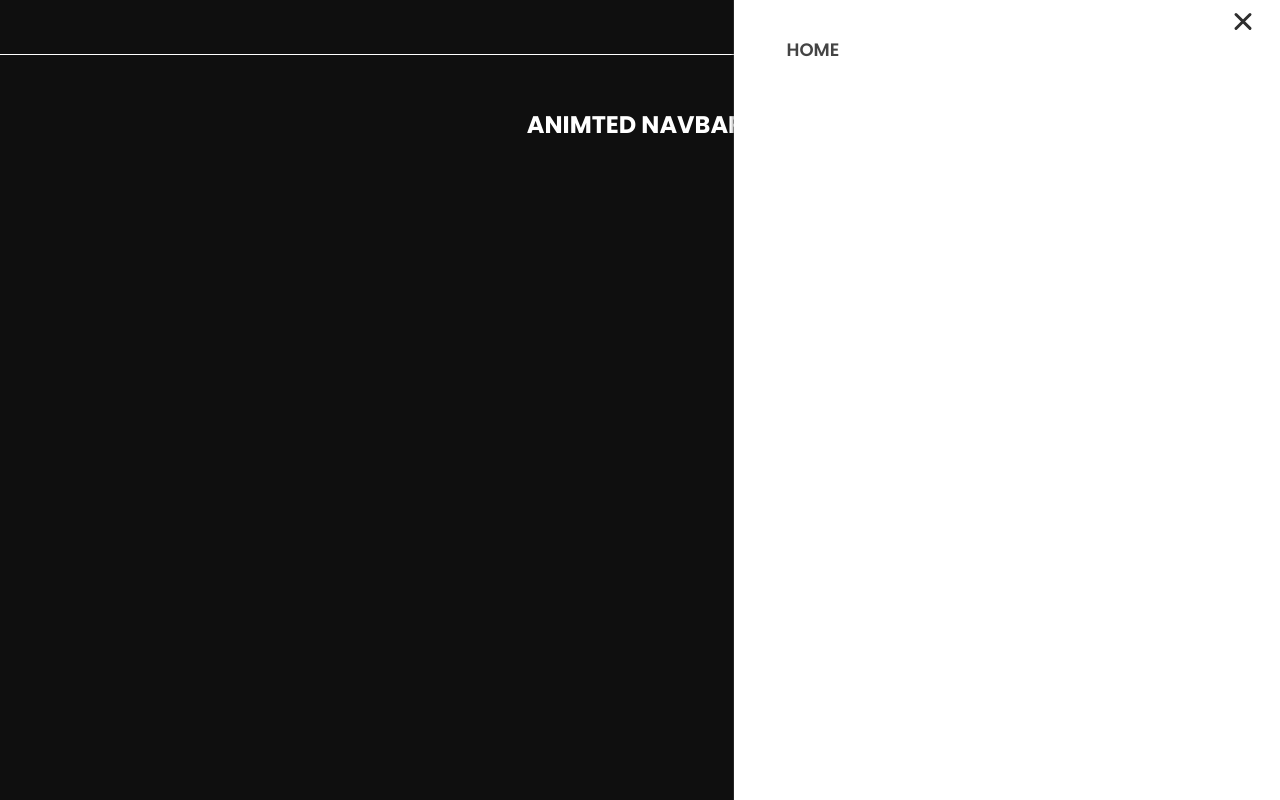
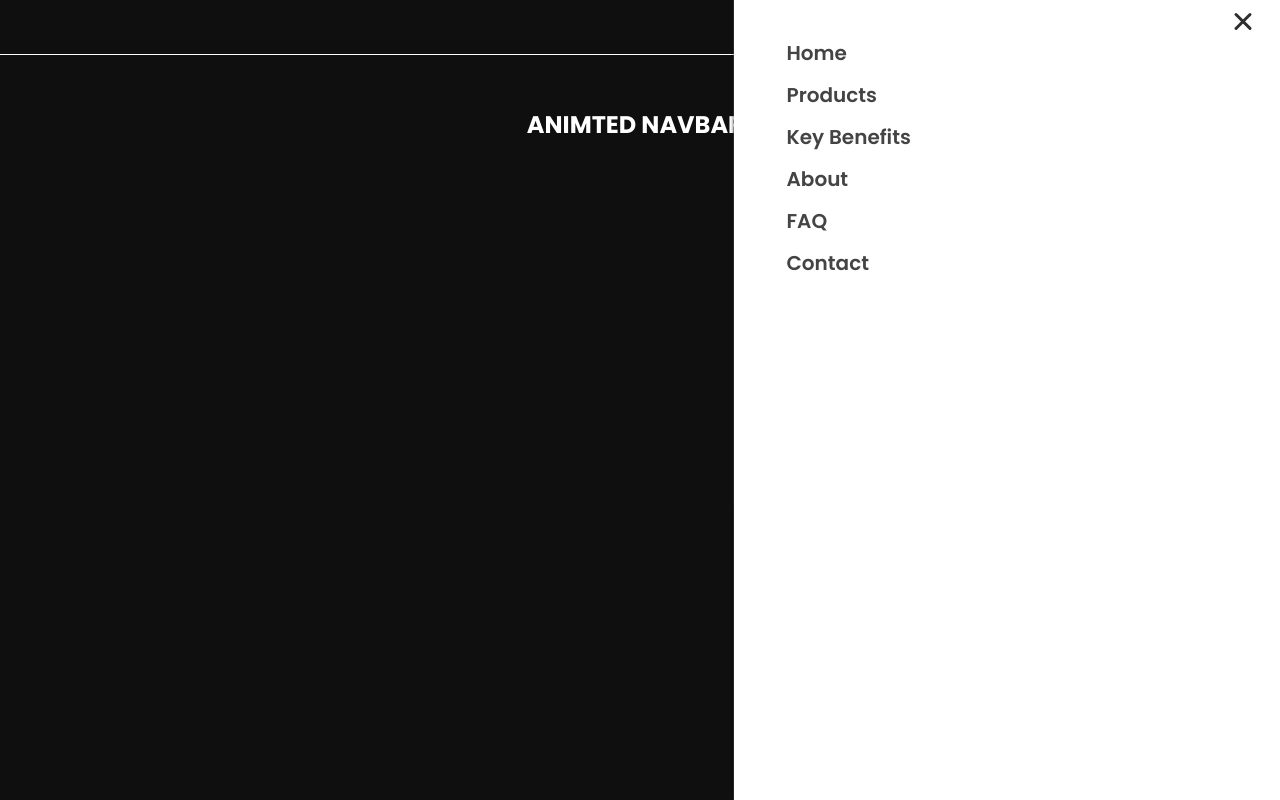
Before and after one commit to jxhnkndl/react-hamburger-menu, a React (Create React App) app: page / in a window 1280 px wide. Both pictures are taken after a click on the element 1244 px from the left and 27 px from the top of the page. Built offline with nearby package versions, Linux system fonts and the light colour scheme.

Commit message:
add links to the nav menu and configure animation properties for each link

```diff
--- a/src/components/NavMenu/index.js
+++ b/src/components/NavMenu/index.js
@@ -21,7 +21,7 @@ const NavList = styled.ul`
 const NavLink = styled(motion.li)`
   font-weight: 600;
   color: #444;
-  height: 35px;
+  height: 42px;
   display: flex;
   align-items: center;
   cursor: pointer;
@@ -29,7 +29,7 @@ const NavLink = styled(motion.li)`
   a {
     text-decoration: none;
     color: #444;
-    font-size: 18px;
+    font-size: 20px;
     transition: all 200ms ease-in-out;
   }
 
@@ -45,7 +45,7 @@ const NavLink = styled(motion.li)`
 // the menu container is open or closed
 const navLinkVariants = {
   show: {
-    transform: 'translateX(0)',
+    transform: 'translateX(0em)',
     opacity: 1,
   },
   hide: {
@@ -59,7 +59,11 @@ const NavMenu = ({ isOpen }) => {
     <NavMenuContainer>
       <NavList>
         {/* the animate prop uses the show/hide variants to control
-            the link's animation behavior based on isOpen state */}
+            the link's animation behavior based on isOpen state.
+            the end goal is to have each link animate in or out
+            sequentially when the nav menu opens or closes */}
+
+        {/* LINK 1: Home */}
         <NavLink
           inital={false}
           animate={isOpen ? 'show' : 'hide'}
@@ -76,8 +80,109 @@ const NavMenu = ({ isOpen }) => {
             },
           }}
         >
-          <a href="http://localhost:3000/">HOME</a>
+          <a href="http://localhost:3000/">Home</a>
         </NavLink>
+
+        {/* LINK 2: Products */}
+        <NavLink
+          inital={false}
+          animate={isOpen ? 'show' : 'hide'}
+          variants={{
+            // control link animation when menu opens
+            show: {
+              ...navLinkVariants.show,
+              transition: { delay: 0.4, duration: 0.2 },
+            },
+            // control link animation when menu closes
+            hide: {
+              ...navLinkVariants.hide,
+              transition: { delay: 0.1, duration: 0.05 }
+            },
+          }}
+        >
+          <a href="http://localhost:3000/">Products</a>
+        </NavLink>
+
+        {/* LINK 3: Key Benefits */}
+        <NavLink
+          inital={false}
+          animate={isOpen ? 'show' : 'hide'}
+          variants={{
+            // control link animation when menu opens
+            show: {
+              ...navLinkVariants.show,
+              transition: { delay: 0.5, duration: 0.2 },
+            },
+            // control link animation when menu closes
+            hide: {
+              ...navLinkVariants.hide,
+              transition: { delay: 0.15, duration: 0.05 }
+            },
+          }}
+        >
+          <a href="http://localhost:3000/">Key Benefits</a>
+        </NavLink>
+
+        {/* LINK 4: About */}
+        <NavLink
+          inital={false}
+          animate={isOpen ? 'show' : 'hide'}
+          variants={{
+            // control link animation when menu opens
+            show: {
+              ...navLinkVariants.show,
+              transition: { delay: 0.6, duration: 0.2 },
+            },
+            // control link animation when menu closes
+            hide: {
+              ...navLinkVariants.hide,
+              transition: { delay: 0.2, duration: 0.05 }
+            },
+          }}
+        >
+          <a href="http://localhost:3000/">About</a>
+        </NavLink>
+
+        {/* LINK 5: FAQ */}
+        <NavLink
+          inital={false}
+          animate={isOpen ? 'show' : 'hide'}
+          variants={{
+            // control link animation when menu opens
+            show: {
+              ...navLinkVariants.show,
+              transition: { delay: 0.7, duration: 0.2 },
+            },
+            // control link animation when menu closes
+            hide: {
+              ...navLinkVariants.hide,
+              transition: { delay: 0.25, duration: 0.05 }
+            },
+          }}
+        >
+          <a href="http://localhost:3000/">FAQ</a>
+        </NavLink>
+
+        {/* LINK 6: Contact */}
+        <NavLink
+          inital={false}
+          animate={isOpen ? 'show' : 'hide'}
+          variants={{
+            // control link animation when menu opens
+            show: {
+              ...navLinkVariants.show,
+              transition: { delay: 0.8, duration: 0.2 },
+            },
+            // control link animation when menu closes
+            hide: {
+              ...navLinkVariants.hide,
+              transition: { delay: 0.3, duration: 0.05 }
+            },
+          }}
+        >
+          <a href="http://localhost:3000/">Contact</a>
+        </NavLink>
+
       </NavList>
     </NavMenuContainer>
   );
```
